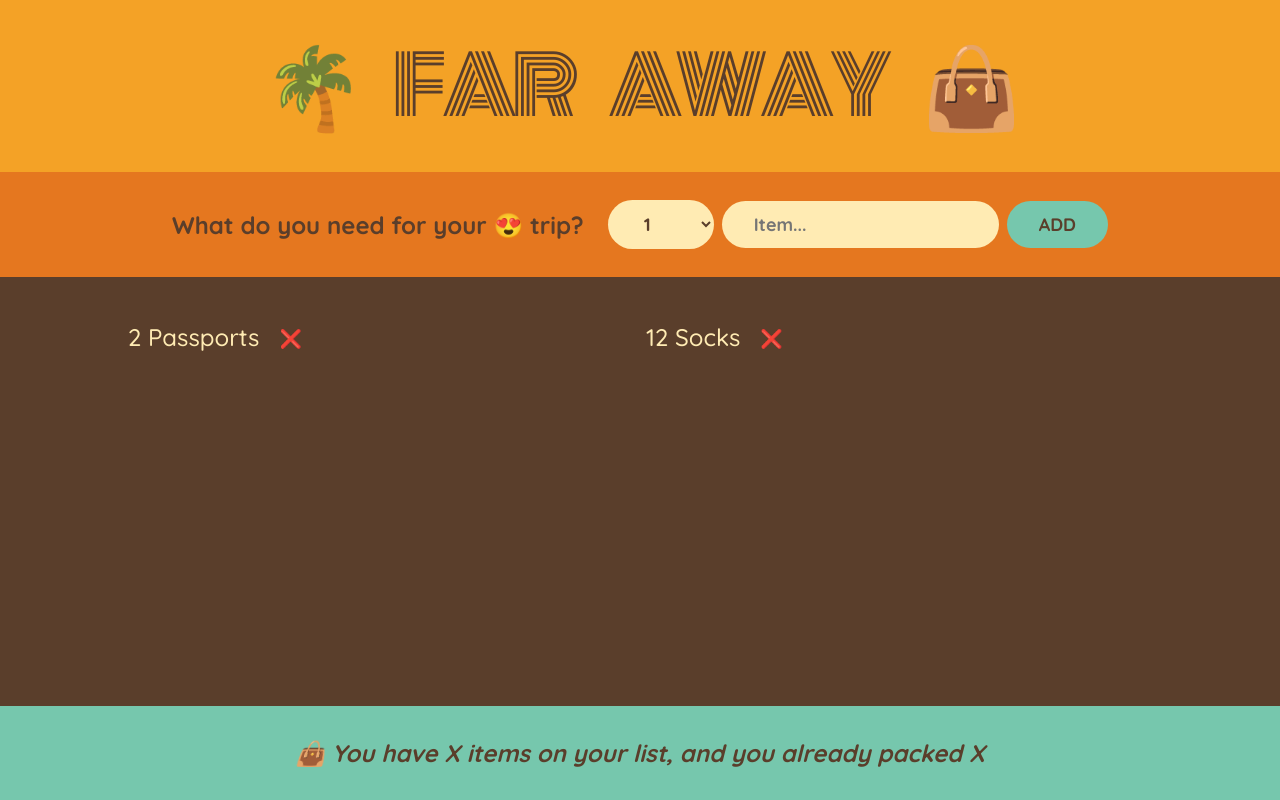
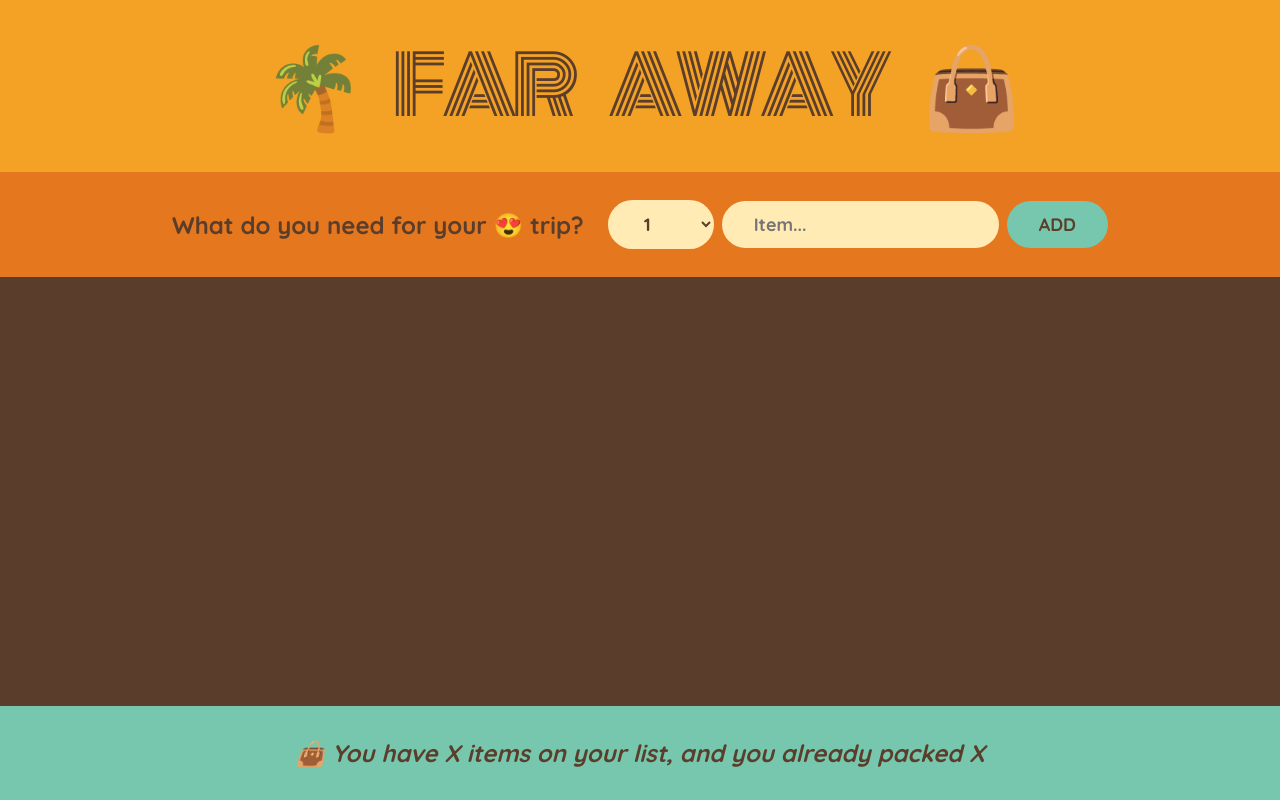
Before and after one commit to ivantxo/05_travel_list, a React (Create React App) app: page / in a window 1280 px wide. Built offline with nearby package versions, Linux system fonts and the light colour scheme.

Commit message:
Lifting items state up

```diff
--- a/src/App.js
+++ b/src/App.js
@@ -1,3 +1,4 @@
+import { useState } from "react";
 import Form from "./Form";
 import Logo from "./Logo";
 import PackingList from "./PackingList";
@@ -5,11 +6,17 @@ import Stats from "./Stats";
 import "./index.css";
 
 function App() {
+  const [items, setItems] = useState([]);
+
+  function handleAddItems(item) {
+    setItems((items) => [...items, item]);
+  }
+
   return (
     <div className="app">
       <Logo />
-      <Form />
-      <PackingList />
+      <Form onAddItems={handleAddItems} />
+      <PackingList items={items} />
       <Stats />
     </div>
   );
--- a/src/Form.js
+++ b/src/Form.js
@@ -1,13 +1,8 @@
 import { useState } from "react";
 
-function Form() {
+function Form({ onAddItems }) {
   const [description, setDescription] = useState("");
   const [quantity, setQuantity] = useState(1);
-  const [items, setItems] = useState([]);
-
-  function handleAddItems(item) {
-    setItems((items) => [...items, item]);
-  }
 
   function handleSubmit(e) {
     e.preventDefault();
@@ -17,7 +12,7 @@ function Form() {
     const newItem = { description, quantity, packed: false, id: Date.now() };
     console.log(newItem);
 
-    handleAddItems(newItem);
+    onAddItems(newItem);
 
     setDescription("");
     setQuantity(1);
--- a/src/PackingList.js
+++ b/src/PackingList.js
@@ -1,24 +1,10 @@
 import Item from "./Item";
 
-const inialItems = [
-  {
-    id: 1,
-    description: "Passports",
-    quantity: 2,
-    packed: false,
-  },
-  {
-    id: 2,
-    description: "Socks",
-    quantity: 12,
-    packed: false,
-  },
-];
-function PackingList() {
+function PackingList({ items }) {
   return (
     <div className="list">
       <ul>
-        {inialItems.map((item) => (
+        {items.map((item) => (
           <Item key={item.id} item={item} />
         ))}
       </ul>
```
